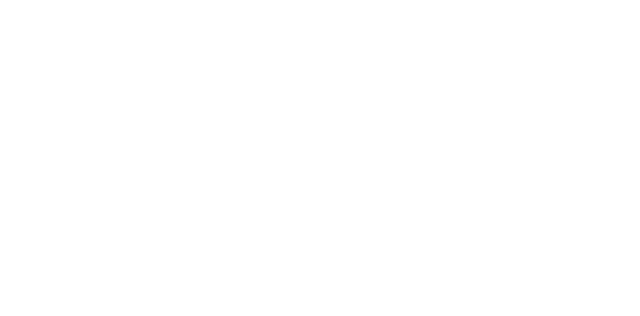
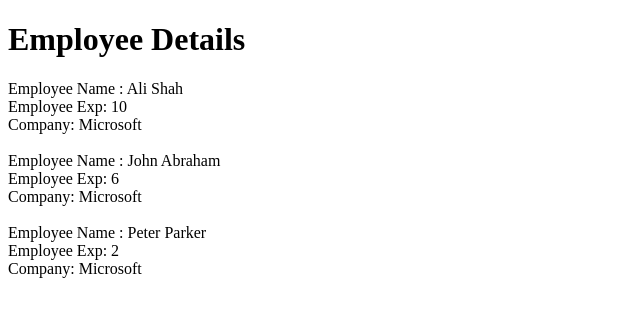
Before and after one commit to AbdurRahman2008/practice, a plain HTML site: page es6 Object-oriented Prog (OOP)/index.html in a window 1280 px wide. Shown: the whole page, without its empty margins (0-640 px from the left). Drawn offline with Linux system fonts and the light colour scheme.

Commit message:
JavaScript Practice

```diff
--- a/es6 Object-oriented Prog (OOP)/index.html
+++ b/es6 Object-oriented Prog (OOP)/index.html
@@ -6,6 +6,8 @@
     <title>Document</title>
 </head>
 <body>
+
+    <h1> Employee Details</h1>
 
     <script>
 
@@ -16,13 +18,38 @@
                 this.experiance = experiance
                 this.company = company
             }
+
+            employee_details(){
+                document.write(`
+                    Employee Name : ${this.fname} ${this.lname} <br>
+                    Employee Exp: ${this.experiance} <br>
+                    Company: ${this.company} <br>
+
+                    <br>`
+                )
+            }
         }
+
+// Employee.prototype.employee_details(){
+//                 document.write(
+//                     `Employee Name : ${this.fname} ${this.lname}
+//                     Employee Exp: ${this.experiance}
+//                     Company: ${this.company}`
+//                )
+// }
+
 
 emp1 = new Employee('Ali', 'Shah', 10, 'Microsoft')
 emp2 = new Employee('John', 'Abraham', 6, 'Microsoft')
 emp3 = new Employee('Peter', 'Parker', 2, 'Microsoft')
 
 employee_list = [emp1, emp2, emp3]
+
+for(i=0; i<employee_list.length;i++) {
+       employee_list[i].employee_details()
+}
+
+
     </script>
 
 </body>
```
